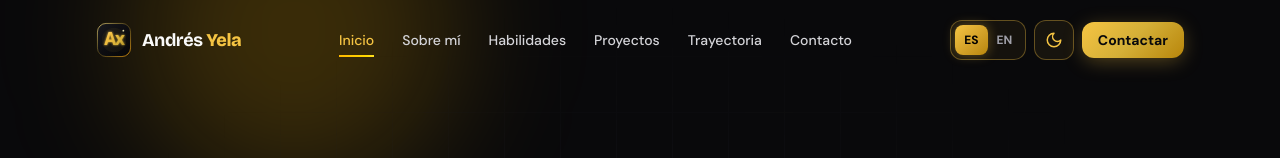
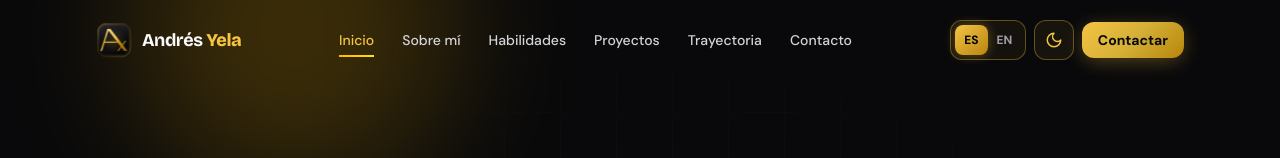
Before and after one commit to AndrxsS9/Portafolio, a Next.js app: page / in a window 1280 px wide. Shown: the top 158 px of the page. Built offline with nearby package versions, Linux system fonts and the light colour scheme.

Commit message:
feat: nuevo logo Ax animado y favicon

```diff
--- a/components/Logo.tsx
+++ b/components/Logo.tsx
@@ -1,10 +1,37 @@
-export default function Logo({
-  size = 40,
-  className = "",
-}: {
-  size?: number;
-  className?: string;
-}) {
+import { useId, type CSSProperties } from "react";
+
+/**
+ * Formas del monograma "Ax", estilo editorial (contraste grueso/fino tipo Didone):
+ * la pierna derecha de la A es una diagonal gruesa que sigue de largo y forma la "\" de la x.
+ * Orden = orden de dibujo: pierna fina, diagonal gruesa, travesaño, "/" de la x.
+ * Las mismas formas están en app/icon.svg (favicon).
+ */
+const SHAPES = [
+  "M14 80 L33 20 L36.4 20 L17.4 80 Z",
+  "M33 20 L41 20 L88 80 L79 80 Z",
+  "M23 54.6 H62 V57.4 H23 Z",
+  "M60.7 80 L63.9 80 L84.5 52 L81.3 52 Z",
+];
+
+const stop = (offset: number, color: string, opacity = 1) => (
+  <stop offset={offset} style={{ stopColor: color, stopOpacity: opacity }} />
+);
+
+/** Retraso escalonado del dibujo de cada forma (lo lee .logo-draw-fill en globals.css) */
+const delay = (i: number) => ({ ["--ld" as string]: `${(i * 0.22).toFixed(2)}s` }) as CSSProperties;
+
+/**
+ * Monograma "Ax" dibujado con formas propias. Oro metálico (--gold-1/2/3 + --logo-deep),
+ * insignia obsidiana en oscuro y marfil con borde dorado en claro (tokens --logo-*).
+ * Animaciones en globals.css: .logo (giro 3D en hover), .logo-sheen (destello),
+ * .logo-draw-fill (se dibuja el contorno y entra el relleno, una vez al cargar).
+ */
+export default function Logo({ size = 40, className = "" }: { size?: number; className?: string }) {
+  // IDs únicos: el logo aparece en el Navbar y en el Footer
+  const uid = useId().replace(/[^a-zA-Z0-9_-]/g, "");
+  const id = (name: string) => `ax-${uid}-${name}`;
+  const url = (name: string) => `url(#${id(name)})`;
+
   return (
     <svg
       width={size}
@@ -12,72 +39,88 @@ export default function Logo({
       viewBox="0 0 100 100"
       fill="none"
       xmlns="http://www.w3.org/2000/svg"
-      className={`shrink-0 transition-transform duration-300 hover:scale-105 ${className}`}
+      role="img"
       aria-label="Logo Ax"
+      className={`logo shrink-0 ${className}`}
     >
       <defs>
-        {/* Gradiente dorado metálico para el texto y detalles */}
-        <linearGradient id="goldMetallic" x1="0%" y1="0%" x2="100%" y2="100%">
-          <stop offset="0%" stopColor="#FFF4B8" />
-          <stop offset="30%" stopColor="#F5C042" />
-          <stop offset="70%" stopColor="#D4AF37" />
-          <stop offset="100%" stopColor="#9A7B1C" />
+        <linearGradient id={id("bg")} x1="0" y1="0" x2="1" y2="1">
+          {stop(0, "var(--logo-bg-1)")}
+          {stop(0.5, "var(--logo-bg-2)")}
+          {stop(1, "var(--logo-bg-3)")}
         </linearGradient>
-
-        {/* Gradiente dorado para el borde */}
-        <linearGradient id="goldBorder" x1="0%" y1="0%" x2="100%" y2="100%">
-          <stop offset="0%" stopColor="#FDE68A" stopOpacity="0.8" />
-          <stop offset="50%" stopColor="#D4AF37" stopOpacity="0.3" />
-          <stop offset="100%" stopColor="#F59E0B" stopOpacity="0.9" />
+        <linearGradient id={id("border")} x1="0" y1="0" x2="1" y2="1">
+          {stop(0, "var(--gold-1)", 0.95)}
+          {stop(0.5, "var(--gold-3)", 0.45)}
+          {stop(1, "var(--gold-2)", 0.95)}
         </linearGradient>
-
-        {/* Fondo oscuro obsidiana */}
-        <linearGradient id="darkBg" x1="0%" y1="0%" x2="100%" y2="100%">
-          <stop offset="0%" stopColor="#18181D" />
-          <stop offset="50%" stopColor="#0D0D11" />
-          <stop offset="100%" stopColor="#050507" />
+        {/* Oro metálico: luz → medio → reflejo → sombra, en coordenadas del lienzo
+            para que todas las formas compartan un mismo degradado continuo */}
+        <linearGradient id={id("metal")} gradientUnits="userSpaceOnUse" x1="18" y1="16" x2="84" y2="84">
+          {stop(0, "var(--gold-1)")}
+          {stop(0.28, "var(--gold-2)")}
+          {stop(0.48, "var(--gold-1)")}
+          {stop(0.72, "var(--gold-3)")}
+          {stop(1, "var(--logo-deep)")}
         </linearGradient>
-
-        {/* Resplandor dorado */}
-        <filter id="goldGlow" x="-20%" y="-20%" width="140%" height="140%">
-          <feGaussianBlur stdDeviation="3" result="blur" />
-          <feComposite in="SourceGraphic" in2="blur" operator="over" />
-        </filter>
+        <linearGradient id={id("letterGloss")} gradientUnits="userSpaceOnUse" x1="0" y1="20" x2="0" y2="80">
+          {stop(0, "var(--logo-hi)", 0.6)}
+          {stop(0.55, "var(--logo-hi)", 0)}
+        </linearGradient>
+        <radialGradient id={id("glow")} cx="0.5" cy="0.5" r="0.5">
+          {stop(0, "var(--gold-2)", 0.18)}
+          {stop(1, "var(--gold-2)", 0)}
+        </radialGradient>
+        <linearGradient id={id("gloss")} x1="0" y1="0" x2="0" y2="1">
+          {stop(0, "var(--logo-gloss)")}
+          {stop(0.5, "var(--logo-gloss)", 0)}
+        </linearGradient>
+        <linearGradient id={id("sheen")} x1="0" y1="0" x2="1" y2="0">
+          {stop(0, "var(--logo-sheen)", 0)}
+          {stop(0.5, "var(--logo-sheen)")}
+          {stop(1, "var(--logo-sheen)", 0)}
+        </linearGradient>
+        <clipPath id={id("clip")}>
+          <rect x="4" y="4" width="92" height="92" rx="24" />
+        </clipPath>
       </defs>
 
-      {/* Caja contenedor oscura con borde dorado */}
-      <rect
-        x="4"
-        y="4"
-        width="92"
-        height="92"
-        rx="24"
-        fill="url(#darkBg)"
-        stroke="url(#goldBorder)"
-        strokeWidth="2.5"
-      />
+      {/* Insignia: fondo, brillo superior, resplandor y filete interior */}
+      <rect x="4" y="4" width="92" height="92" rx="24" fill={url("bg")} />
+      <rect x="4" y="4" width="92" height="92" rx="24" fill={url("gloss")} />
+      <circle cx="50" cy="52" r="34" fill={url("glow")} />
+      <rect x="9" y="9" width="82" height="82" rx="19.5" stroke={url("border")} strokeWidth="0.6" opacity="0.4" />
 
-      {/* Resplandor decorativo interno */}
-      <circle cx="50" cy="50" r="34" fill="#D4AF37" fillOpacity="0.06" />
-
-      {/* Monograma Ax */}
-      <g filter="url(#goldGlow)">
-        <text
-          x="50"
-          y="65"
-          textAnchor="middle"
-          fontFamily="system-ui, -apple-system, sans-serif"
-          fontWeight="900"
-          fontSize="48"
-          letterSpacing="-3"
-          fill="url(#goldMetallic)"
-        >
-          Ax
-        </text>
+      <g transform="translate(-1 0)">
+        {/* Sombra */}
+        <g transform="translate(0 1.4)" className="logo-fade" style={{ fill: "var(--logo-shadow)", ["--lf" as string]: "1.2s" }}>
+          {SHAPES.map((d, i) => (
+            <path key={i} d={d} />
+          ))}
+        </g>
+        {/* Oro: primero se dibuja el contorno, luego entra el relleno */}
+        <g fill={url("metal")} stroke={url("metal")} strokeWidth={0.7} strokeLinejoin="round">
+          {SHAPES.map((d, i) => (
+            <path key={i} d={d} pathLength={1} className="logo-draw-fill" style={delay(i)} />
+          ))}
+        </g>
+        {/* Luz en la parte alta de las letras */}
+        <g fill={url("letterGloss")} className="logo-fade" style={{ ["--lf" as string]: "1.5s" }}>
+          {SHAPES.map((d, i) => (
+            <path key={i} d={d} />
+          ))}
+        </g>
       </g>
 
-      {/* Pequeño destello superior derecho */}
-      <circle cx="76" cy="24" r="2.5" fill="#FFF4B8" opacity="0.9" />
+      {/* Destello que cruza la insignia en hover */}
+      <g clipPath={url("clip")}>
+        <g className="logo-sheen">
+          <rect x="0" y="-10" width="26" height="120" fill={url("sheen")} transform="skewX(-20)" />
+        </g>
+      </g>
+
+      {/* Borde fino dorado */}
+      <rect x="4.75" y="4.75" width="90.5" height="90.5" rx="23.25" stroke={url("border")} strokeWidth="1.5" />
     </svg>
   );
 }
```
Also changed, not shown: app/icon.svg (added).
